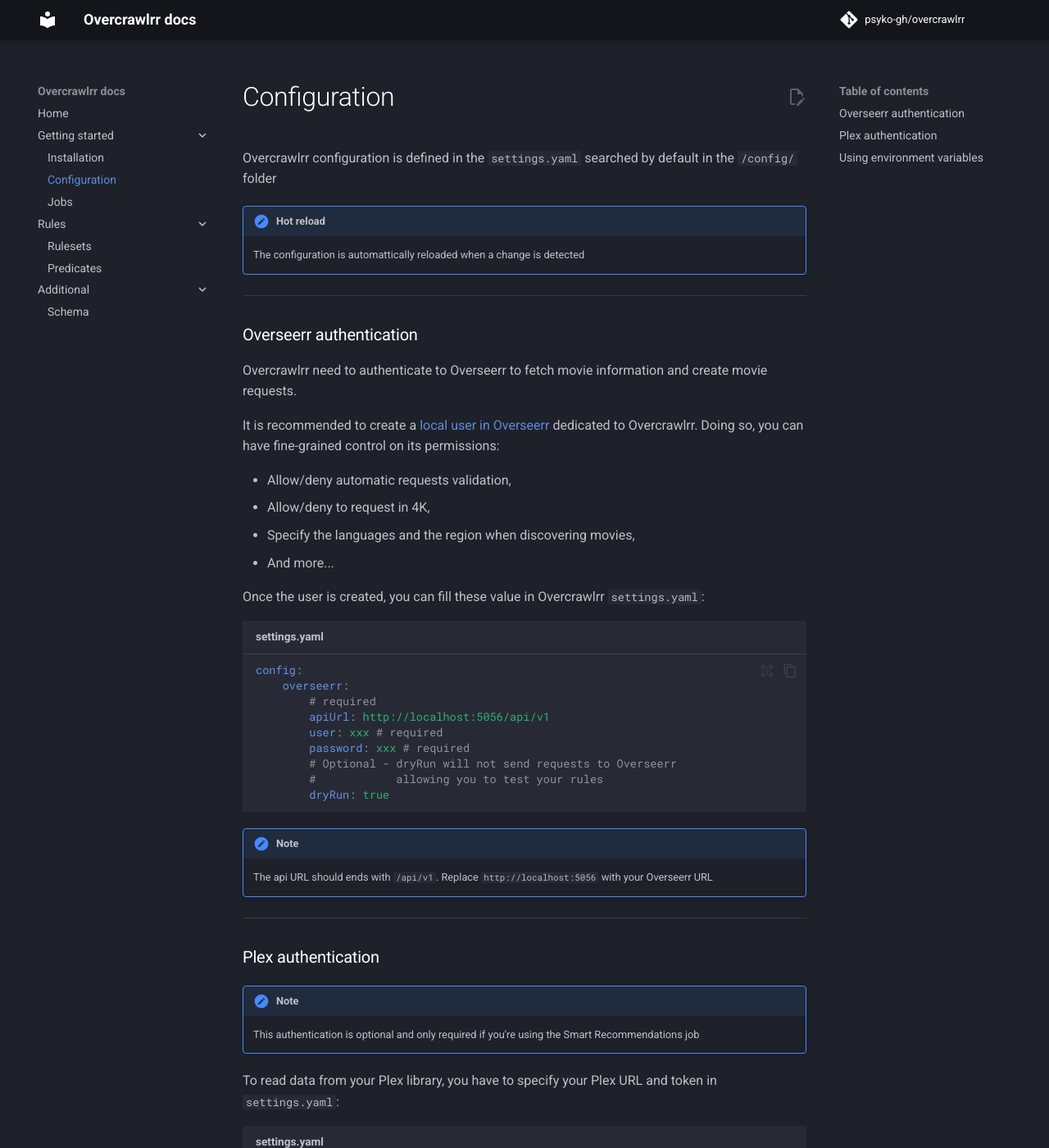
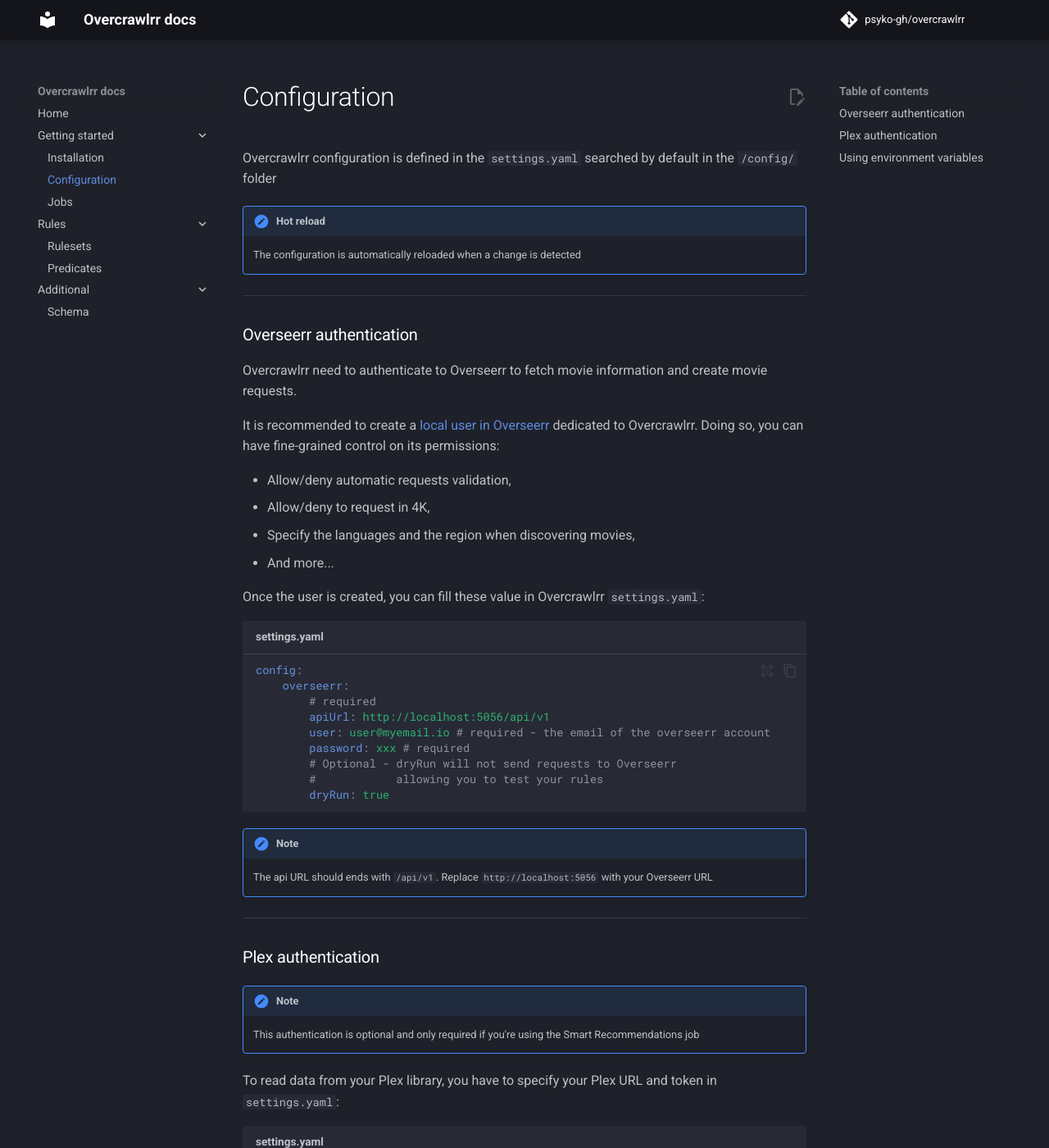
Before and after one commit to psyko-gh/overcrawlrr, an MkDocs documentation site: the page built from docs/configuration.md, in a window 1280 px wide and 1400 px high. Shown: the whole window at 82% size. Built offline with MkDocs 1.6.1 and Material for MkDocs 9.7.7, drawn with Linux system fonts in a browser that asks for light colours; comment, search, counter and statistics services are not loaded; the version menu is left out; some of the changed text lies outside the part shown.

Commit message:
docs: added notes about the overseer user format

```diff
--- a/docs/configuration.md
+++ b/docs/configuration.md
@@ -4,7 +4,7 @@
 
 !!! note "Hot reload"
 
-    The configuration is automattically reloaded when a change is detected
+    The configuration is automatically reloaded when a change is detected
 
 ---
 
@@ -27,7 +27,7 @@
     overseerr:
         # required
         apiUrl: http://localhost:5056/api/v1
-        user: xxx # required
+        user: user@myemail.io # required - the email of the overseerr account
         password: xxx # required
         # Optional - dryRun will not send requests to Overseerr
         #            allowing you to test your rules
@@ -66,7 +66,7 @@
 config:
     overseerr:
         apiUrl: http://localhost:5056/api/v1
-        user: '{{ OVERSEERR_USER }}'
+        user: '{{ OVERSEERR_USER }}' # the email of the overseerr account
         password: '{{ OVERSEERR_PASSWORD }}'
     plex:
         apiUrl: http://localhost:32400/
```
